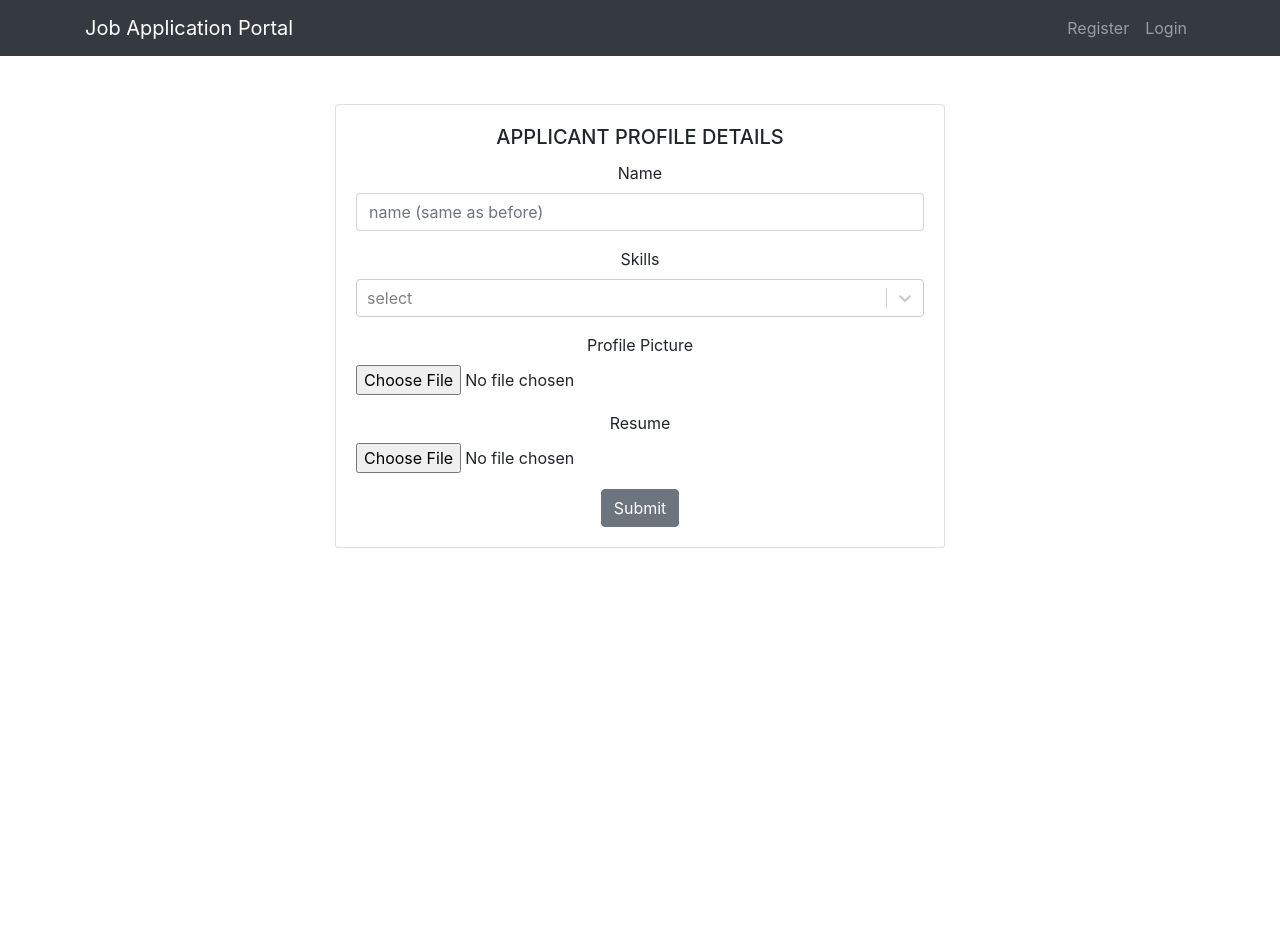
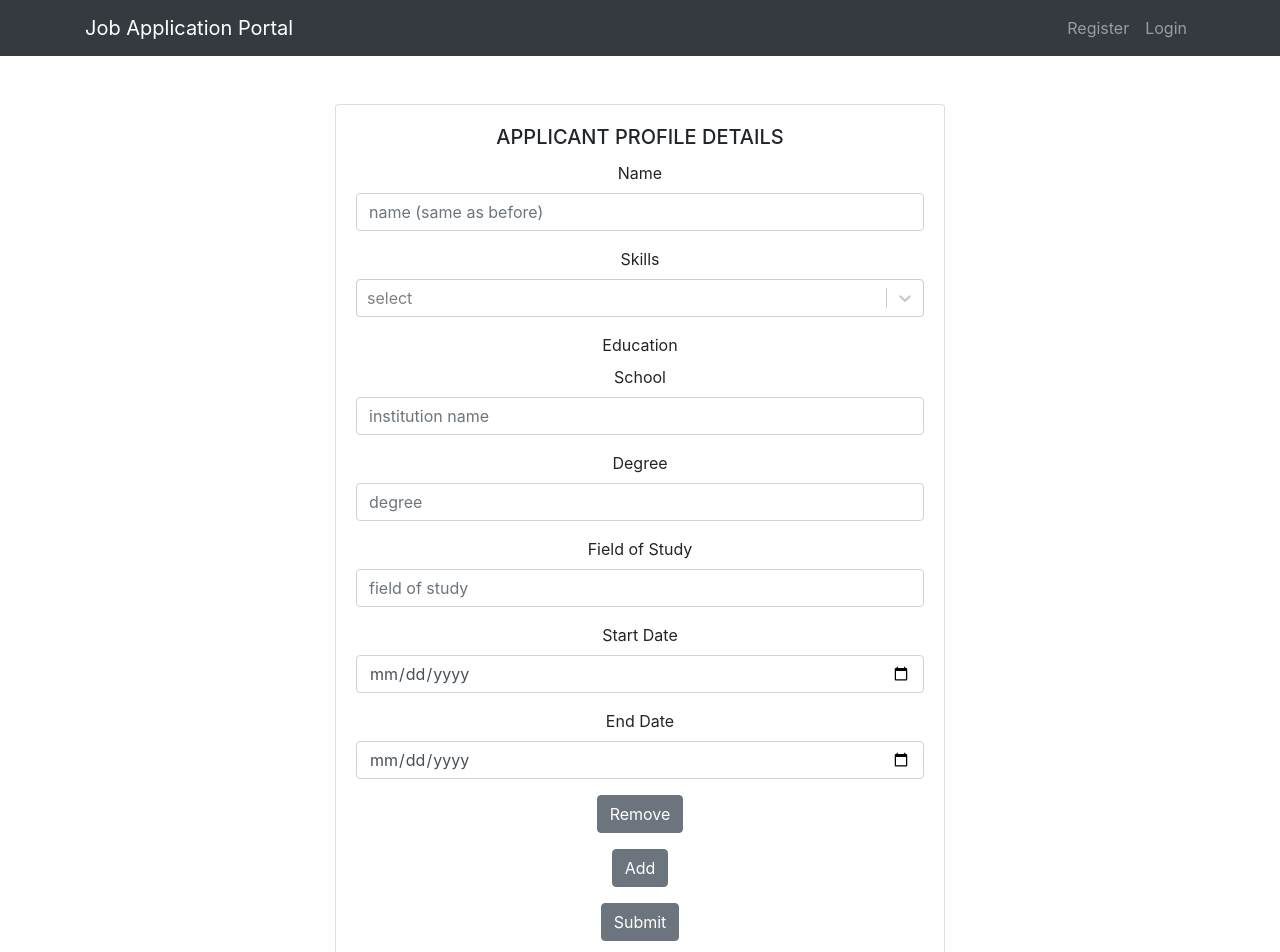
Before and after one commit to pratishtha-abrol/MERN-job-application-portal, a React (Create React App) app in the folder frontend/: page /applicant in a window 1280 px wide. Shown: the top 952 px of the page. Before the commit the page ends 800 px from the top, so only its background shows below. Built offline with nearby package versions, Linux system fonts and the light colour scheme.

Commit message:
applicant working properly

```diff
--- a/frontend/src/components/layout/applicant.details.js
+++ b/frontend/src/components/layout/applicant.details.js
@@ -40,8 +40,8 @@ class ApplicantDetails extends Component {
                 from: "",
                 to: ""
             }],
-            profile_image: "",
-            resume: ""
+            // profile_image: "",
+            // resume: ""
         };
     }
 
@@ -65,10 +65,12 @@ class ApplicantDetails extends Component {
         const data = {
             name: this.state.name,
             skills: this.state.skills,
-            education: this.state.education,
-            profile_image: this.state.profile_image,
-            resume: this.state.resume
+            education: this.state.education
+            // profile_image: this.state.profile_image,
+            // resume: this.state.resume
         }
+        // data.append('pp', this.state.profile_image);
+        // data.append('r', this.state.resume);
         // console.log(data);
         axios
             .post('/applicant', data)
@@ -84,8 +86,99 @@ class ApplicantDetails extends Component {
             // window.location = '/';
     }
 
+    // Education
+
+    // createUI() {
+    //     return this.state.education.map((el, i) => (
+    //         <div key={i}>
+    //             <FormGroup>
+    //                 <Label for="school">School</Label>
+    //                 <Input type="text" name="school" id="school" placeholder="institution name" value={ education.school } onChange={ this.handler.bind(this, i) } />
+    //             </FormGroup>
+    //             <FormGroup>
+    //                 <Label for="degree">Degree</Label>
+    //                 <Input type="text" name="degree" id="degree" placeholder="degree" value={ education.degree } onChange={ this.handler.bind(this, i) } />
+    //             </FormGroup>
+    //             <FormGroup>
+    //                 <Label for="fieldofstudy">Field of Study</Label>
+    //                 <Input type="text" name="fieldofstudy" id="fieldofstudy" placeholder="field of study" value={ education.fieldofstudy } onChange={ this.handler.bind(this, i) } />
+    //             </FormGroup>
+    //             <FormGroup>
+    //                 <Label for="from">Start Date</Label>
+    //                 <Input type="date" name="from" id="from" placeholder="from" value={ education.from } onChange={ this.handler.bind(this, i) } />
+    //             </FormGroup>
+    //             <FormGroup>
+    //                 <Label for="to">End Date</Label>
+    //                 <Input type="date" name="to" id="to" placeholder="to" value={ education.to } onChange={ this.handler.bind(this, i) } />
+    //             </FormGroup>
+    //             <Button value="remove" onClick={ this.removeClick.bind(this, i) } />
+    //         </div>
+    //     ))
+    // }
+
+    schoolhandler (i, event) {
+        let education = [...this.state.education];
+        education[i].school = event.target.value;
+        this.setState({ education });
+    }
+
+    degreehandler (i, event) {
+        let education = [...this.state.education];
+        education[i].degree = event.target.value;
+        this.setState({ education });
+    }
+
+    fieldofstudyhandler (i, event) {
+        let education = [...this.state.education];
+        education[i].fieldofstudy = event.target.value;
+        this.setState({ education });
+    }
+
+    fromhandler (i, event) {
+        let education = [...this.state.education];
+        education[i].from = event.target.value;
+        this.setState({ education });
+    }
+
+    tohandler (i, event) {
+        let education = [...this.state.education];
+        education[i].to = event.target.value;
+        this.setState({ education });
+    }
+
+    addClick() {
+        this.setState(prevState => ({
+            education: [...prevState.education, {
+                school: "",
+                degree: "",
+                fieldofstudy: "",
+                from: "",
+                to: ""
+            }]
+        }));
+    }
+    removeClick(i) {
+        let education = [...this.state.education];
+        education.splice(i, 1);
+        this.setState({ education });
+    }
+
+    // files
+
+    // ProfileChangehandler (e) {
+    //     e.preventDefault();
+    //     this.setState({ profile_image: e.target.files[0], loaded1:0,});
+    // }
+
+    // ResumeChangehandler (e) {
+    //     e.preventDefault();
+    //     this.setState({ resume: e.target.files[0], loaded1:0,});
+    // }
+
+    // render
+
     render() {
-        let { name, skills, profile_image, resume } = this.state;
+        let { name, school, degree, fieldofstudy, from, to } = this.state;
         return(
             <div>
                 <center>
@@ -102,15 +195,48 @@ class ApplicantDetails extends Component {
                                     {/* <Select isMulti value={ skills } onChange={ this.onChange } options={ skillset } closeMenuOnSelect={false} /> */}
                                     <CreatableSelect isMulti options={ skillset } value={ this.state.showskills } closeMenuOnSelect={false} placeholder="select" onChange={ this.onChange } />
                                 </FormGroup>
+                                <FormGroup>
+                                    <Label for="education">Education</Label>
+                                {this.state.education.map((el, i) => (
+                                    <div key={i}>
+                                        <FormGroup>
+                                            <Label for="school">School</Label>
+                                            <Input type="text" name="school" id="school" placeholder="institution name" value={ school } onChange={ this.schoolhandler.bind(this, i) } />
+                                        </FormGroup>
+                                        <FormGroup>
+                                            <Label for="degree">Degree</Label>
+                                            <Input type="text" name="degree" id="degree" placeholder="degree" value={ degree } onChange={ this.degreehandler.bind(this, i) } />
+                                        </FormGroup>
+                                        <FormGroup>
+                                            <Label for="fieldofstudy">Field of Study</Label>
+                                            <Input type="text" name="fieldofstudy" id="fieldofstudy" placeholder="field of study" value={ fieldofstudy } onChange={ this.fieldofstudyhandler.bind(this, i) } />
+                                        </FormGroup>
+                                        <FormGroup>
+                                            <Label for="from">Start Date</Label>
+                                            <Input type="date" name="from" id="from" placeholder="from" value={ from } onChange={ this.fromhandler.bind(this, i) } />
+                                        </FormGroup>
+                                        <FormGroup>
+                                            <Label for="to">End Date</Label>
+                                            <Input type="date" name="to" id="to" placeholder="to" value={ to } onChange={ this.tohandler.bind(this, i) } />
+                                        </FormGroup>
+                                        <Button value="Remove" onClick={ this.removeClick.bind(this, i) } >Remove</Button>
+                                    </div>
+                                ))}
 
+                                </FormGroup>
                                 <FormGroup>
+                                <Button value="Add" onClick={ () => this.addClick() } >Add</Button>
+                                </FormGroup>
+                                {/* <FormGroup>
                                     <Label for="profilepic">Profile Picture</Label>
-                                    <Input type="file" name="pp" id="pp" value={ profile_image } onChange={ (e) => {this.handleChange(e)} } />
+                                    <Input type="file" name="pp" id="pp" value={ profile_image } onChange={ (e) => {this.ProfileChangehandler(e)} } />
+                                    <Button onClick={ this.upload }>Upload</Button>
                                 </FormGroup>
                                 <FormGroup>
                                     <Label for="resume">Resume</Label>
-                                    <Input type="file" name="r" id="r" value={ resume } onChange={ (e) => {this.handleChange(e)} } />
-                                </FormGroup>
+                                    <Input type="file" name="r" id="r" value={ resume } onChange={ (e) => {this.ResumeChangehandler(e)} } />
+                                    <Button onClick={ this.upload }>Upload</Button>
+                                </FormGroup> */}
                                 <center><Button type="submit">Submit</Button></center>
                             </Form>
                         </Card>
```
Also changed, not shown: 1 other file (tests, documents, lock files or other folders).
